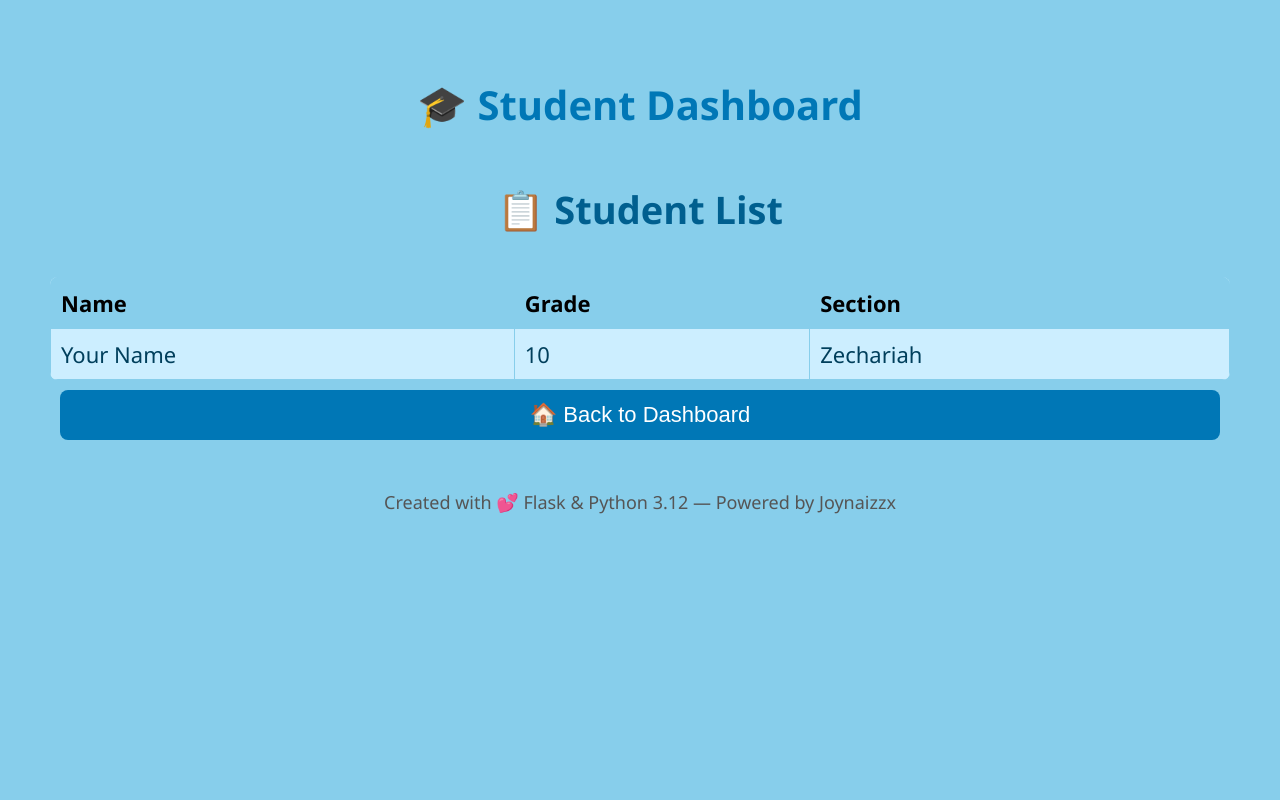
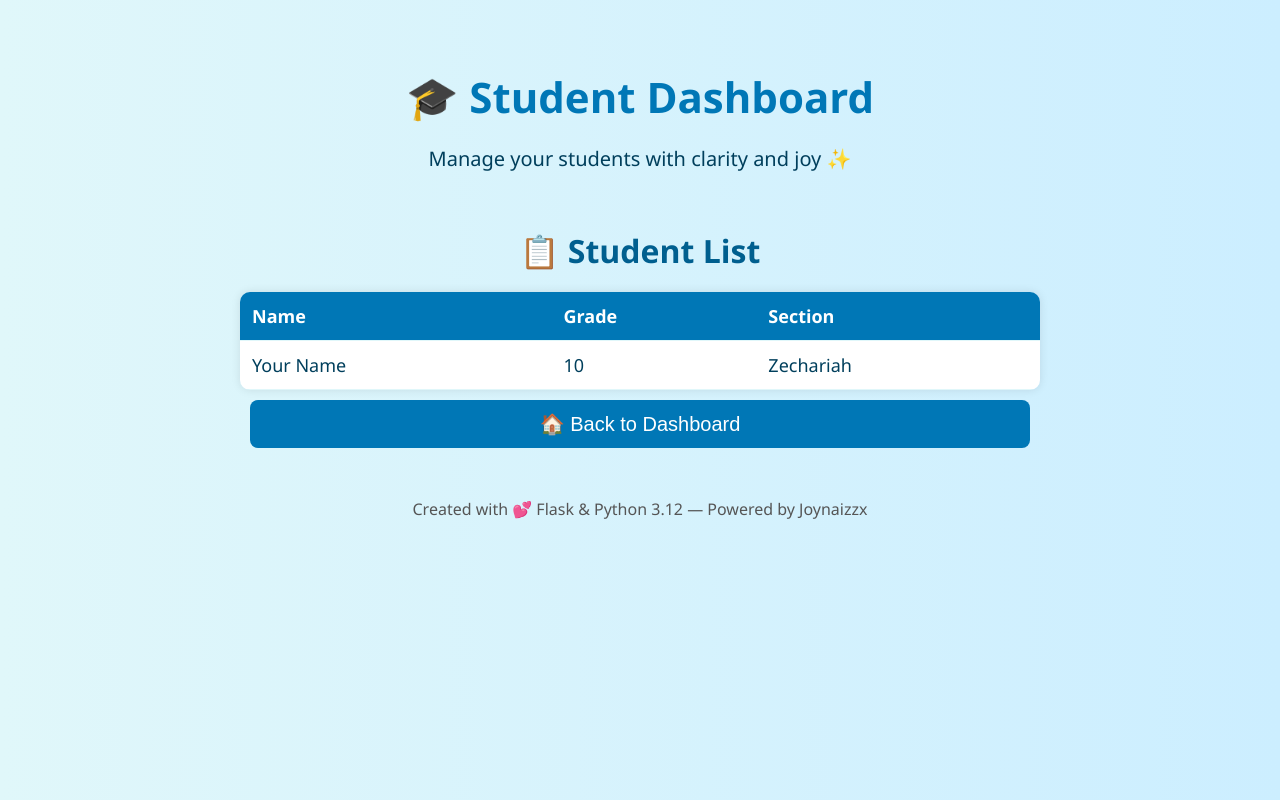
Before and after one commit to Joynase/Joynase-Dime, a Flask app: page /dashboard in a window 1280 px wide, after a click on "👀 View Students". Run offline with Flask 3, Linux system fonts and the light colour scheme.

Commit message:
Update index.html

```diff
--- a/templates/index.html
+++ b/templates/index.html
@@ -4,42 +4,57 @@
   <meta charset="UTF-8">
   <title>🎓 Student Dashboard</title>
   <style>
+    :root {
+      --primary: #0077b6;
+      --secondary: #005f8f;
+      --accent: #cceeff;
+      --bg: #e0f7fa;
+      --text: #003f5c;
+      --white: #ffffff;
+    }
+
     body {
       font-family: 'Segoe UI', sans-serif;
-      background-color: #87ceeb;
+      background: linear-gradient(to right, #e0f7fa, #cceeff);
       margin: 0;
-      padding: 50px;
-      color: #333;
-      font-size: 22px;
+      padding: 40px 20px;
+      color: var(--text);
+      font-size: 20px;
+    }
+
+    header {
+      text-align: center;
+      margin-bottom: 30px;
     }
 
     h1 {
-      text-align: center;
-      color: #0077b6;
+      font-size: 42px;
+      color: var(--primary);
       margin-bottom: 10px;
-      font-size: 40px;
     }
 
     h2 {
-      color: #005f8f;
-      font-size: 38px;
+      font-size: 32px;
+      color: var(--secondary);
+      margin-bottom: 20px;
       text-align: center;
     }
 
     .btn {
       padding: 12px 24px;
       margin: 10px;
-      background-color: #0077b6;
-      color: white;
+      background-color: var(--primary);
+      color: var(--white);
       border: none;
       border-radius: 8px;
       cursor: pointer;
-      font-size: 22px;
-      transition: background-color 0.3s ease;
+      font-size: 20px;
+      transition: all 0.3s ease;
     }
 
     .btn:hover {
-      background-color: #005f8f;
+      background-color: var(--secondary);
+      transform: scale(1.05);
     }
 
     #dashboard-buttons {
@@ -48,11 +63,11 @@
     }
 
     .section {
-      margin-top: 20px;
       display: none;
       animation: fadeIn 0.5s ease-in-out;
       flex-direction: column;
-      width: 100%; /* ✅ allow full width */
+      max-width: 800px;
+      margin: 0 auto;
     }
 
     @keyframes fadeIn {
@@ -62,63 +77,71 @@
 
     table {
       width: 100%;
-      max-width: 1200px;
-      margin: 0 auto;
       border-collapse: collapse;
-      margin-top: 10px;
-      background-color: #cceeff;
-      border-radius: 8px;
+      background-color: var(--accent);
+      border-radius: 10px;
       overflow: hidden;
+      box-shadow: 0 0 10px rgba(0,0,0,0.1);
     }
 
     th, td {
-      border: 1px solid #87ceeb;
-      padding: 10px;
+      padding: 12px;
       text-align: left;
-      font-size: 22px;
-      background-color: #cceeff;
-      color: #003f5c;
+      font-size: 18px;
+      border-bottom: 1px solid var(--bg);
     }
 
     th {
-      background-color: #87ceeb;
-      color: black;
+      background-color: var(--primary);
+      color: var(--white);
+    }
+
+    td {
+      background-color: var(--white);
     }
 
     input[type="text"], input[type="number"] {
       width: 100%;
       padding: 10px;
       margin-bottom: 12px;
-      border: 1px solid #0077b6;
+      border: 2px solid var(--primary);
       border-radius: 8px;
-      font-size: 22px;
+      font-size: 18px;
     }
 
     form {
-      background-color: #cceeff;
+      background-color: var(--accent);
       padding: 20px;
       border-radius: 12px;
       box-shadow: 0 0 10px rgba(0, 119, 182, 0.3);
-      width: 100%;
-      margin: 0 auto;
       box-sizing: border-box;
+    }
+
+    label {
+      font-weight: bold;
+      margin-bottom: 5px;
+      display: block;
     }
 
     footer {
       text-align: center;
       margin-top: 40px;
-      font-size: 18px;
+      font-size: 16px;
       color: #555;
     }
 
     @media (max-width: 768px) {
       body {
-        padding: 10px;
+        padding: 20px 10px;
         font-size: 18px;
       }
 
-      h1, h2 {
-        font-size: 26px;
+      h1 {
+        font-size: 32px;
+      }
+
+      h2 {
+        font-size: 24px;
       }
 
       .btn {
@@ -126,19 +149,22 @@
         padding: 10px 16px;
       }
 
-      th, td, input[type="text"], input[type="number"], footer {
-        font-size: 18px;
+      th, td {
+        font-size: 16px;
       }
 
-      form {
-        padding: 15px;
+      input, form {
+        font-size: 16px;
       }
     }
   </style>
 </head>
 <body>
 
-<h1>🎓 Student Dashboard</h1>
+  <header>
+    <h1>🎓 Student Dashboard</h1>
+    <p>Manage your students with clarity and joy ✨</p>
+  </header>
 
   <div id="dashboard-buttons">
     <button class="btn" onclick="showSection('view')">👀 View Students</button>
@@ -163,12 +189,15 @@
   <div id="add" class="section">
     <h2>📝 Add New Student</h2>
     <form method="POST">
-      <label>Name:</label><br>
-      <input type="text" name="name" required><br>
-      <label>Grade:</label><br>
-      <input type="number" name="grade" required><br>
-      <label>Section:</label><br>
-      <input type="text" name="section" required><br>
+      <label for="name">Name:</label>
+      <input type="text" name="name" id="name" required>
+
+      <label for="grade">Grade:</label>
+      <input type="number" name="grade" id="grade" required>
+
+      <label for="section">Section:</label>
+      <input type="text" name="section" id="section" required>
+
       <button type="submit" class="btn">✅ Submit</button>
     </form>
     <button class="btn" onclick="goHome()">🏠 Back to Dashboard</button>
@@ -192,7 +221,6 @@
       document.getElementById('dashboard-buttons').style.display = 'block';
     }
 
-    // ✅ Auto-show student list if redirected after submission
     {% if show_view %}
     window.onload = function() {
       showSection('view');
```
